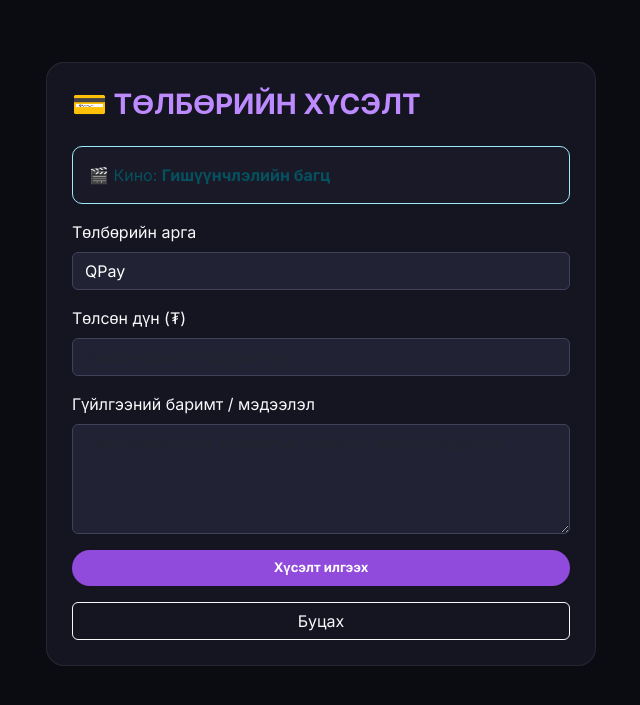
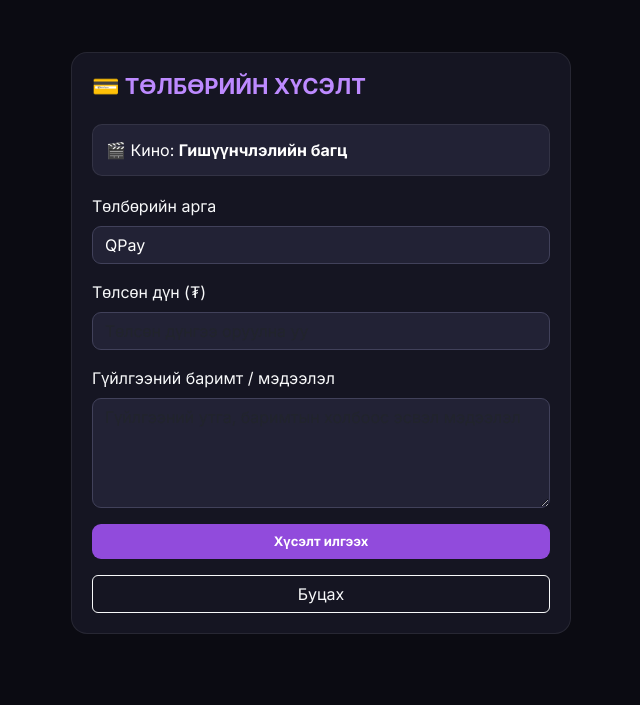
Before and after one commit to drbattvshig99-afk/KinoTime, a Flask app: page /payment/0 in a window 1280 px wide. Shown: the part 65-770 px from the top of the page, without its empty margins (319-959 px from the left). Run offline with Flask 3, Linux system fonts and the light colour scheme; the visitor is signed in with stand-in values (Sample User, id 1); data comes from the database, SQL or seed files in the repository; some libraries are stand-ins or nearby versions.

Commit message:
Update payment.html

```diff
--- a/templates/payment.html
+++ b/templates/payment.html
@@ -3,18 +3,23 @@
 
 <style>
 .payment-card {
-    max-width: 550px;
-    margin: 30px auto;
+    max-width: 500px;
+    margin: 20px auto;
     background: #151522;
     border: 1px solid rgba(255,255,255,.08);
-    border-radius: 18px;
-    padding: 25px;
+    border-radius: 16px;
+    padding: 20px;
 }
-.payment-title { color: #bd8aff; font-weight: 700; }
+.payment-title {
+    color: #bd8aff;
+    font-weight: 700;
+    font-size: 22px;
+}
 .form-control, .form-select {
     background: #222235;
     color: white;
     border: 1px solid #41415a;
+    border-radius: 9px;
 }
 .form-control:focus, .form-select:focus {
     background: #222235;
@@ -22,30 +27,63 @@
     border-color: #a855f7;
     box-shadow: none;
 }
+.form-select option {
+    background: #222235;
+    color: white;
+}
 .btn-purple {
     background: #914bdc;
     color: white;
     border: none;
+    border-radius: 9px;
 }
-.btn-purple:hover { background: #7434b8; color: white; }
+.btn-purple:hover {
+    background: #7434b8;
+    color: white;
+}
+.payment-info {
+    background: #222235;
+    border: 1px solid rgba(255,255,255,.08);
+    color: white;
+    border-radius: 10px;
+    padding: 13px;
+    margin-bottom: 18px;
+}
 </style>
 
 <div class="container py-3">
+    <div class="payment-card">
 
-    <div class="payment-card">
         <h3 class="payment-title mb-4">💳 ТӨЛБӨРИЙН ХҮСЭЛТ</h3>
 
         {% if movie %}
-            <div class="alert alert-info">
-                🎬 Кино: <strong>{{ movie.title }}</strong>
+            <div class="payment-info">
+                🎬 Кино:
+                <strong>{{ movie.title }}</strong>
             </div>
         {% else %}
-            <div class="alert alert-warning">
-                👑 1 сарын VIP эрх — 30 хоног
+            {% set current_plan = request.args.get('plan', '1m') %}
+
+            <div class="payment-info">
+                👑 VIP эрхийн төлбөр
+
+                <div class="mt-2">
+                    <label class="form-label">VIP багцаа сонгоно уу</label>
+                    <select class="form-select" name="plan" id="planSelect" form="paymentForm">
+                        <option value="1m" {% if current_plan == '1m' %}selected{% endif %}>1 сар — 11,999₮</option>
+                        <option value="3m" {% if current_plan == '3m' %}selected{% endif %}>3 сар — 25,999₮</option>
+                        <option value="6m" {% if current_plan == '6m' %}selected{% endif %}>6 сар — 35,999₮</option>
+                        <option value="1y" {% if current_plan == '1y' %}selected{% endif %}>1 жил — 49,999₮</option>
+                    </select>
+                </div>
             </div>
         {% endif %}
 
-        <form method="POST">
+        <form method="POST" id="paymentForm">
+
+            {% if movie %}
+                <input type="hidden" name="plan" value="single">
+            {% endif %}
 
             <label class="form-label text-light">Төлбөрийн арга</label>
             <select class="form-select mb-3" name="method" required>
@@ -55,18 +93,22 @@
             </select>
 
             <label class="form-label text-light">Төлсөн дүн (₮)</label>
-            <input class="form-control mb-3"
+            <input
+                class="form-control mb-3"
                 type="number"
                 name="amount"
                 min="1"
                 placeholder="Төлсөн дүнгээ оруулна уу"
-                   required>
+                required
+            >
 
             <label class="form-label text-light">Гүйлгээний баримт / мэдээлэл</label>
-            <textarea class="form-control mb-3"
+            <textarea
+                class="form-control mb-3"
                 name="proof"
                 rows="4"
-                      placeholder="Гүйлгээний утга, баримтын холбоос эсвэл мэдээлэл"></textarea>
+                placeholder="Гүйлгээний утга, баримтын холбоос эсвэл мэдээлэл"
+            ></textarea>
 
             <button type="submit" class="btn btn-purple w-100 py-2">
                 Хүсэлт илгээх
@@ -76,7 +118,8 @@
         <a href="{{ url_for('index') }}" class="btn btn-outline-light w-100 mt-3">
             Буцах
         </a>
+
+    </div>
 </div>
 
-</div>
 {% endblock %}
```
Lines whose indentation alone changed are shown as unchanged.
